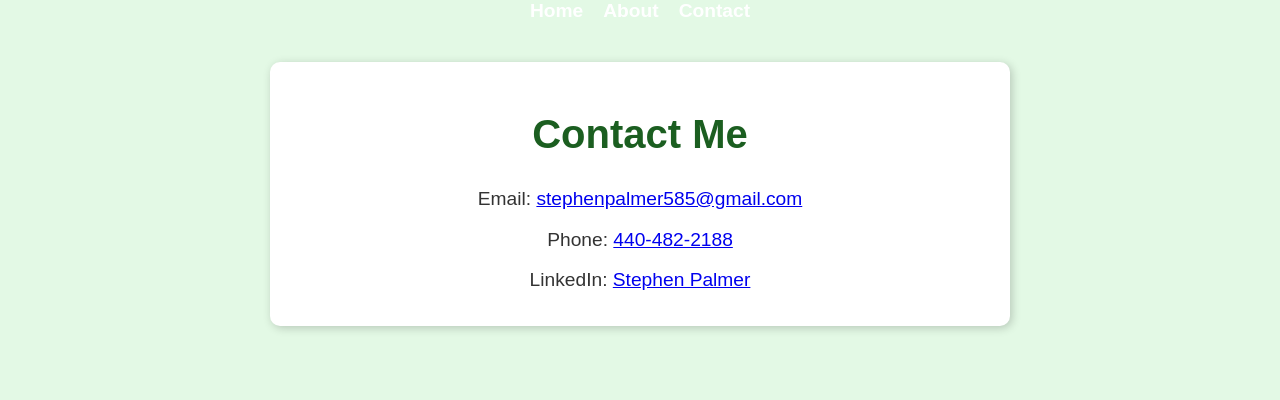
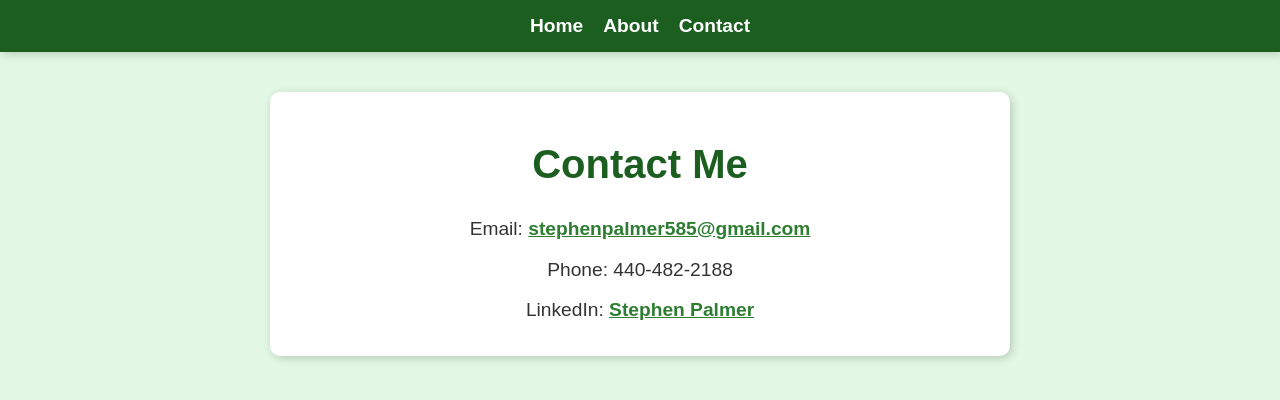
Before and after one commit to AlmostFaultTolerant/AlmostFaultTolerant, a plain HTML site: page contact.html in a window 1280 px wide. Drawn offline with Linux system fonts and the light colour scheme.

Commit message:
recolored header

```diff
--- a/contact.html
+++ b/contact.html
@@ -7,16 +7,18 @@
     <link rel="stylesheet" href="styles.css">
 </head>
 <body>
-    <nav>
-        <a href="index.html" aria-label="Go to Home page">Home</a>
-        <a href="about.html" aria-label="Go to About page">About</a>
-        <a href="contact.html" aria-label="Go to Contact page">Contact</a>
-    </nav>
+    <header>
+        <nav>
+            <a href="index.html">Home</a>
+            <a href="about.html">About</a>
+            <a href="contact.html">Contact</a>
+        </nav>
+    </header>
 
     <div class="container">
         <h1>Contact Me</h1>
         <p>Email: <a href="mailto:stephenpalmer585@gmail.com">stephenpalmer585@gmail.com</a></p>
-        <p>Phone: <a href="tel:4404822188">440-482-2188</a></p>
+        <p>Phone: 440-482-2188</p>
         <p>LinkedIn: <a href="https://www.linkedin.com/in/stephenpalmer585" target="_blank" rel="noopener noreferrer">Stephen Palmer</a></p>
     </div>
 </body>
--- a/styles.css
+++ b/styles.css
@@ -8,7 +8,7 @@ body {
 }
 
 header {
-    background-color: #2e7d32;
+    background-color: #1b5e20; /* Dark forest green for better contrast */
     padding: 15px 0;
     box-shadow: 2px 2px 10px rgba(0, 0, 0, 0.2);
 }
@@ -56,3 +56,13 @@ p {
     width: 90%;
     max-width: 700px;
 }
+
+a {
+    color: #2e7d32;
+    font-weight: bold;
+}
+
+a:hover {
+    color: #1b5e20;
+    text-decoration: underline;
+}
```
Also changed, not shown: index.html (+7 -5 lines).
